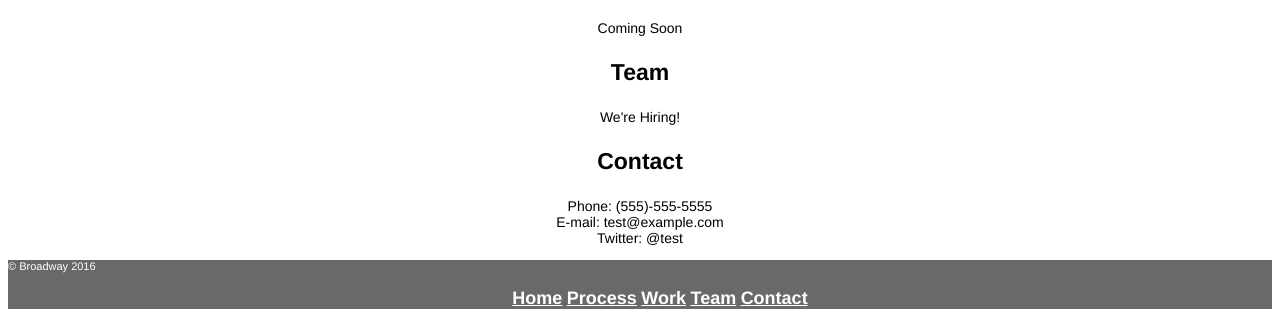
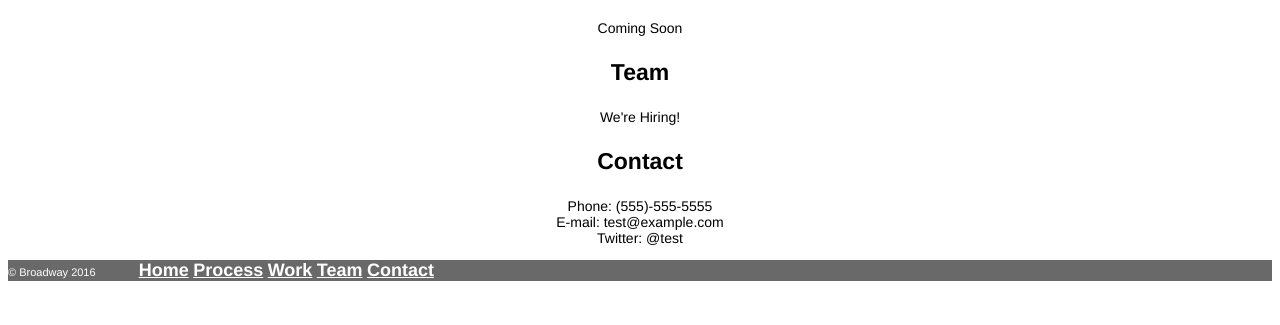
Before and after one commit to marypb/Broadway, a plain HTML site: page index.html in a window 1280 px wide. Shown: the part 1004-1329 px from the top of the page. After the commit the page ends 1299 px from the top, so only its background shows below. Drawn offline with Linux system fonts and the light colour scheme; files whose address does not match are found by name.

Commit message:
Twelfth commit fixed footer

```diff
--- a/Resources/css/style.css
+++ b/Resources/css/style.css
@@ -41,11 +41,17 @@ h3 {
 p {font-size: 14px;}
 
 .footer {
-  text-align: left;
   font-size: 11px;
   color: white;
 }
 
 .second li {display: inline;}
 
-.gray {background-color: dimgray;}
+.gray {
+  background-color: dimgray;
+  text-align: left;
+}
+
+.footer, .second {
+  display: inline;
+  }
```
